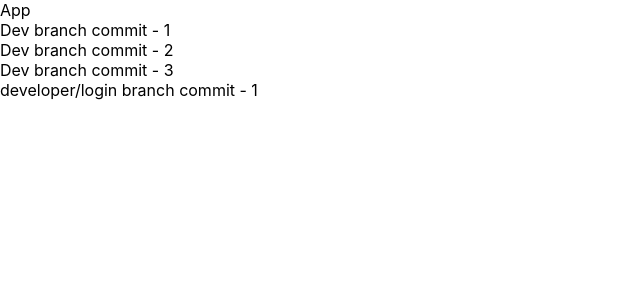
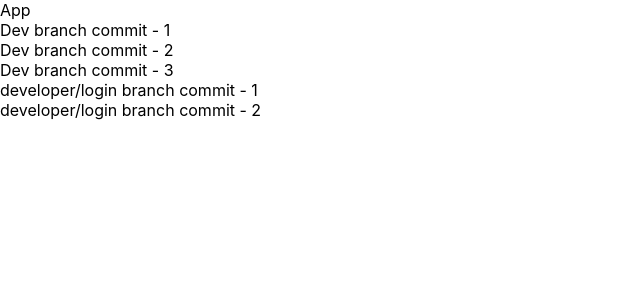
Before and after one commit to YauheniZhukovets/cra-console, a React (Create React App) app: page / in a window 1280 px wide. Shown: the top 300 px of the page, without its empty margins (0-640 px from the left). Built offline with nearby package versions, Linux system fonts and the light colour scheme.

Commit message:
developer/login branch commit - 2

```diff
--- a/src/App.tsx
+++ b/src/App.tsx
@@ -9,6 +9,7 @@ function App() {
             <div>Dev branch commit - 2</div>
             <div>Dev branch commit - 3</div>
             <div>developer/login branch commit - 1</div>
+            <div>developer/login branch commit - 2</div>
         </div>
     );
 }
```
